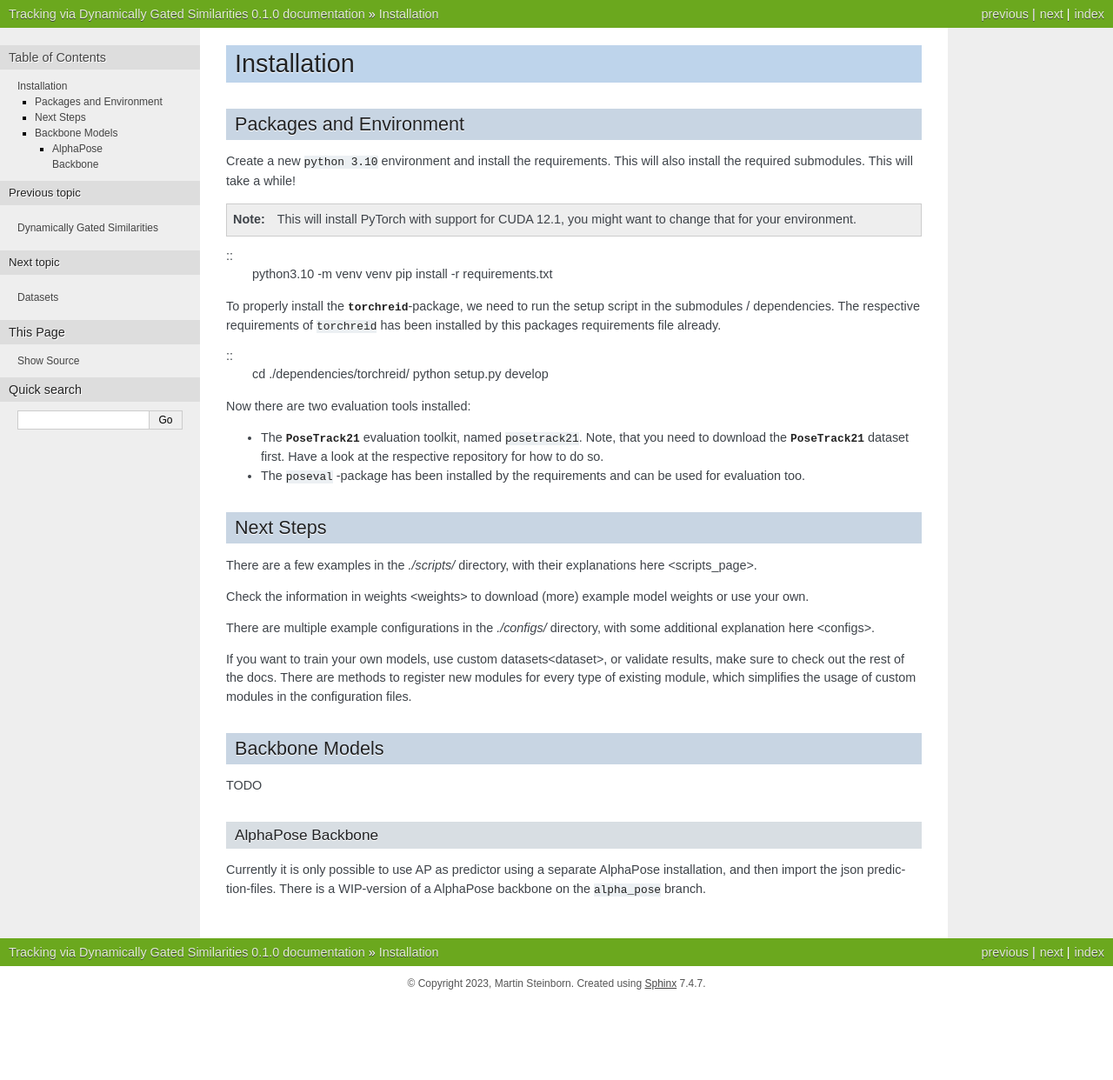
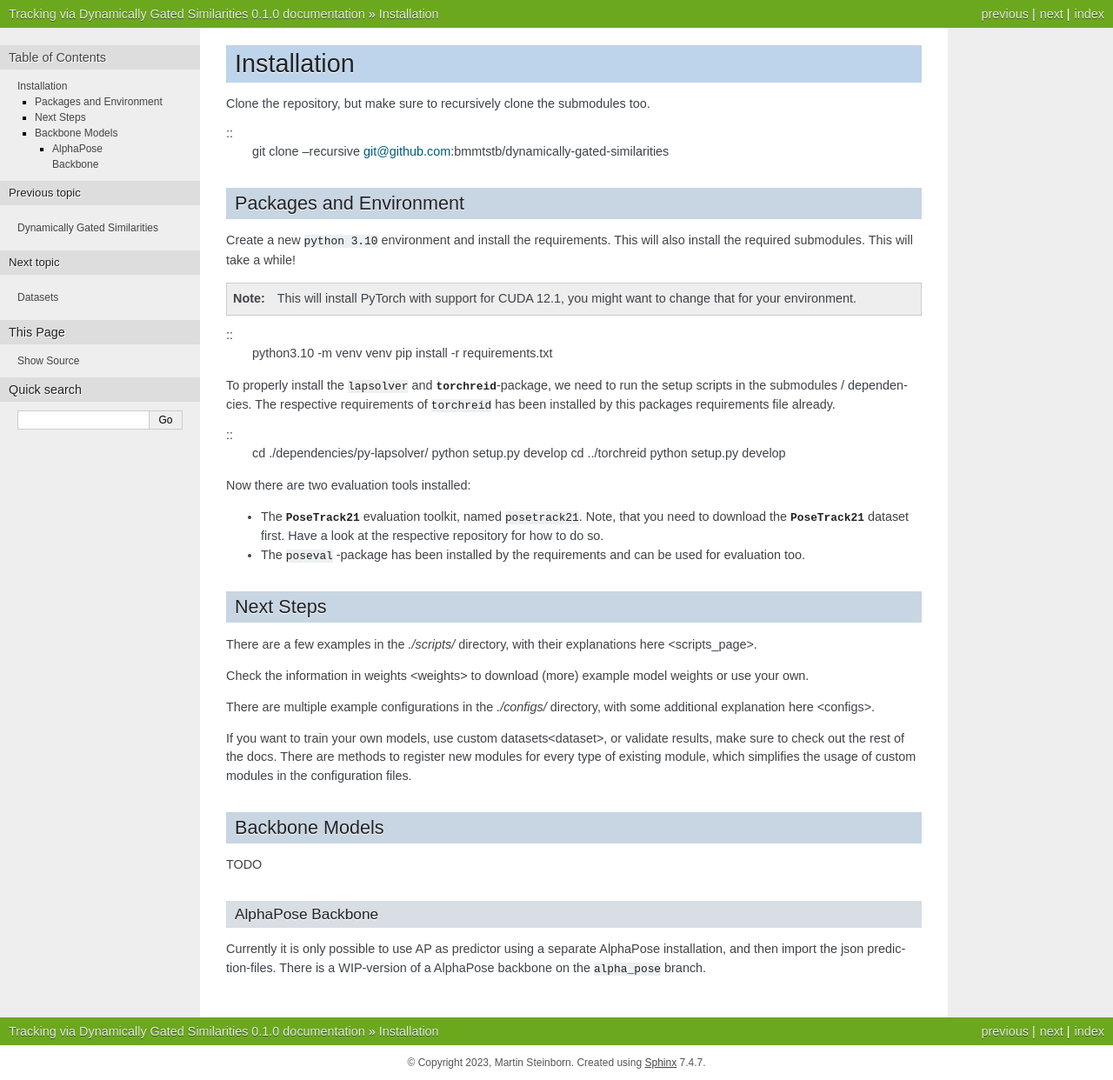
Before and after one commit to bmmtstb/dynamically-gated-similarities, a Sphinx documentation site: the page built from docs/installation.rst, in a window 1280 px wide. Shown: the whole page at 87% size. Built offline with Sphinx 7.4.7, drawn with Linux system fonts in a browser that asks for light colours; before the commit the page ends 1151 px from its top, so only the background shows below that.

Commit message:
add lapsolver as submodule

```diff
--- a/docs/installation.rst
+++ b/docs/installation.rst
@@ -1,5 +1,10 @@
 Installation
 ============
+
+Clone the repository, but make sure to recursively clone the submodules too.
+
+::
+	git clone --recursive git@github.com:bmmtstb/dynamically-gated-similarities
 
 Packages and Environment
 ------------------------
@@ -15,11 +20,13 @@ This will also install the required submodules. This will take a while!
 	pip install -r requirements.txt
 
 
-To properly install the |torchreid|_-package, we need to run the setup script in the submodules / dependencies.
+To properly install the ``lapsolver`` and |torchreid|_-package, we need to run the setup scripts in the submodules / dependencies.
 The respective requirements of |torchreid| has been installed by this packages requirements file already.
 
 ::
-	cd ./dependencies/torchreid/
+	cd ./dependencies/py-lapsolver/
+	python setup.py develop
+	cd ../torchreid
 	python setup.py develop
 
 Now there are two evaluation tools installed:
--- a/requirements.txt
+++ b/requirements.txt
@@ -21,7 +21,6 @@ black
 coverage[toml]
 gdown  # torchreid does not import it properly
 imagesize
-lapsolver
 matplotlib
 munkres  # munkres is a package for the hungarian (matching) algorithm
 numpy
```
Also changed, not shown: .gitmodules.
